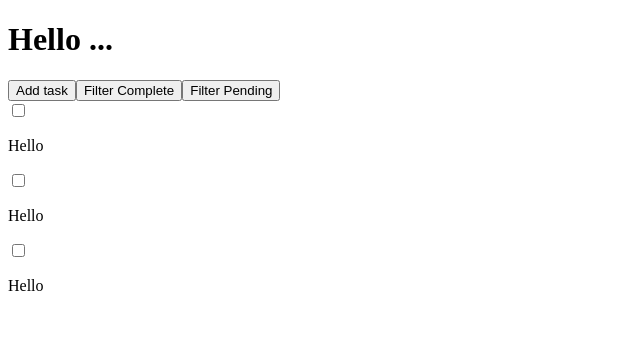
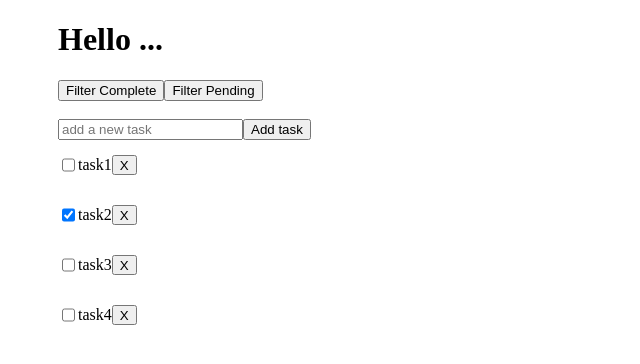
Before and after one commit to codebin-pune/react-training-2022, a React (Create React App) app: page / in a window 1280 px wide. Shown: the top 364 px of the page, without its empty margins (0-640 px from the left). Built offline with nearby package versions, Linux system fonts and the light colour scheme.

Commit message:
this is secound

```diff
--- a/src/App.js
+++ b/src/App.js
@@ -1,16 +1,62 @@
+import { useState } from "react";
 import ActionButtons from "./component/ActionButtons";
+import Button from "./component/Button";
 import Header from "./component/Header";
 import Tasks from "./component/Tasks";
 
 //import './App.css';
+const tasks = [
+  {
+    id : 1,
+    text : 'task1',
+    completed : false
+  },
+  {
+    id : 2,
+    text : 'task2',
+    completed : true
+  },
+  {
+    id : 3,
+    text : 'task3',
+    completed : false
+  },
+  {
+    id : 4,
+    text : 'task4',
+    completed : false
+  }
+];
 
 function App() {
+  const [taskList, setTaskList] = useState(tasks);
+  const [newTaskText, setNewTaskText] = useState("");
+
+  const addTask = () => {
+    console.log('i am called')
+    const newTask = {
+      id: new Date().toDateString(),
+      text: newTaskText,
+      completed: false
+    }
+    setTaskList([...taskList, newTask]);
+    setNewTaskText("");
+  }
+
+  const handleChange = (e) => {
+    const text = e.target.value;
+    setNewTaskText(text);
+  }
+
   return (
-    <div className="App">
+    <div className="App" style={{marginLeft: 50,margintop:50}}>
      <h1>Hello ...</h1>
      <Header headerText="it my checklist"/>
      <ActionButtons />
-     <Tasks />
+     <br />
+     <input value={newTaskText} onChange={(e) => handleChange(e)} type="text" placeholder="add a new task" />
+     <Button Text="Add task" onClick={()=>addTask()} />
+     <Tasks taskList={taskList} />
     </div>
   );
 }
--- a/src/component/ActionButtons.js
+++ b/src/component/ActionButtons.js
@@ -4,7 +4,6 @@ import Button from "./Button";
 const ActionButtons = () => {
     return (
         <div>
-         <Button Text="Add task"/>
          <Button Text="Filter Complete"/>
          <Button Text="Filter Pending"/>
         </div>
--- a/src/component/Button.js
+++ b/src/component/Button.js
@@ -1,8 +1,8 @@
 import React from 'react';
 
-const Button = ({Text}) => {
+const Button = ({Text,onClick}) => {
     return (
-        <button>{Text}</button>
+        <button onClick={onClick}>{Text}</button>
     )
 }
 
--- a/src/component/TaskDisc.js
+++ b/src/component/TaskDisc.js
@@ -1,8 +1,8 @@
 import React from 'react';
 
-const TaskDisc = ({taskTxt}) => {
+const TaskDisc = ({taskText}) => {
   return (
-    <p>{taskTxt}</p>
+    <p>{taskText}</p>
   )
 }
 
--- a/src/component/TaskItem.js
+++ b/src/component/TaskItem.js
@@ -2,11 +2,12 @@ import React from 'react';
 import CheckBox from './CheckBox';
 import TaskDisc from './TaskDisc';
 
-const TaskItem = () => {
+const TaskItem = ({completed,text}) => {
   return (
-    <div>
-      <CheckBox status={false}/>
-      <TaskDisc taskTxt={"Hello"} />
+    <div style={{display:"flex",flexDirection:'row'}}>
+      <CheckBox status={completed} />
+      <TaskDisc taskText={text} />
+      <button style={{height:20,marginTop:15}}>X</button>
     </div>
   )
 }
--- a/src/component/Tasks.js
+++ b/src/component/Tasks.js
@@ -1,12 +1,10 @@
 import React from 'react';
 import TaskItem from './TaskItem';
 
-const Tasks = () => {
+const Tasks = ({taskList}) => {
   return(
     <div>
-      <TaskItem />
-      <TaskItem />
-      <TaskItem />
+      {taskList.map((task) => <TaskItem completed={task.completed} text={task.text}/>)}
     </div>
   )
 }
```
